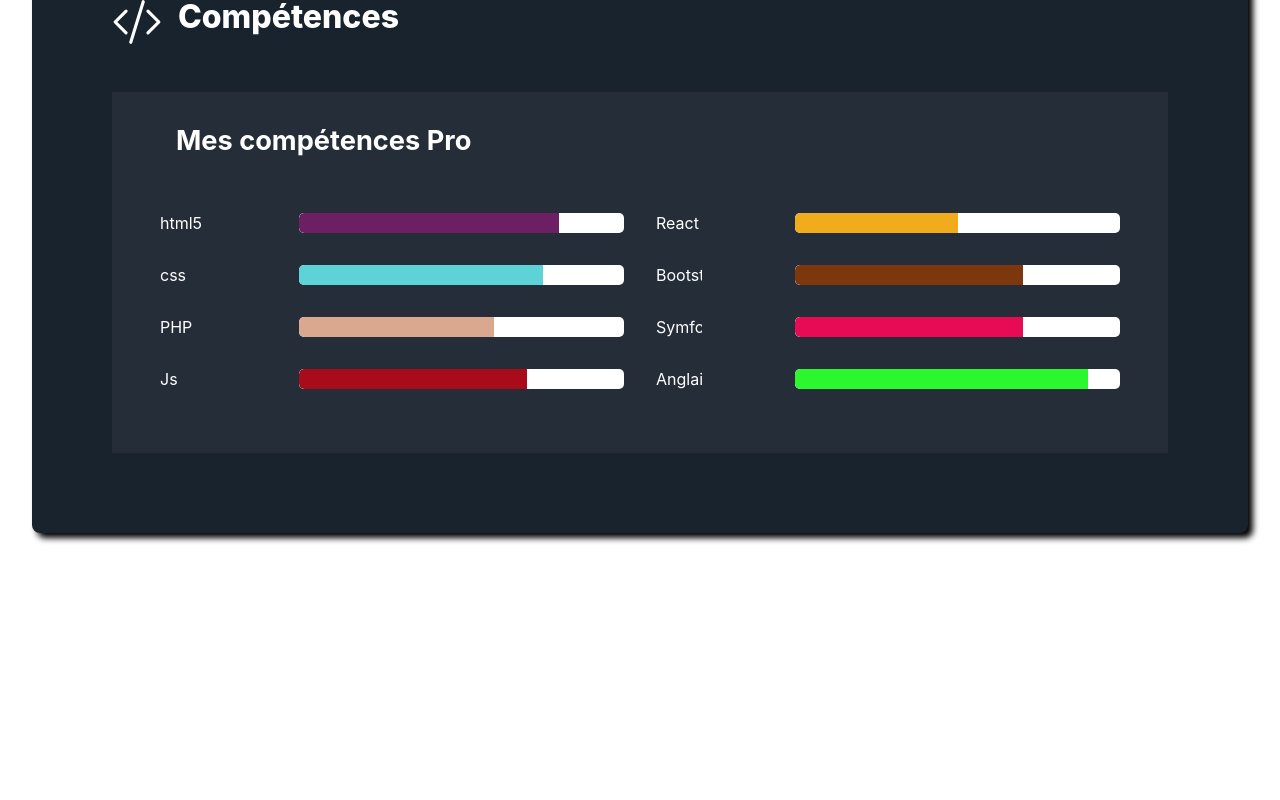
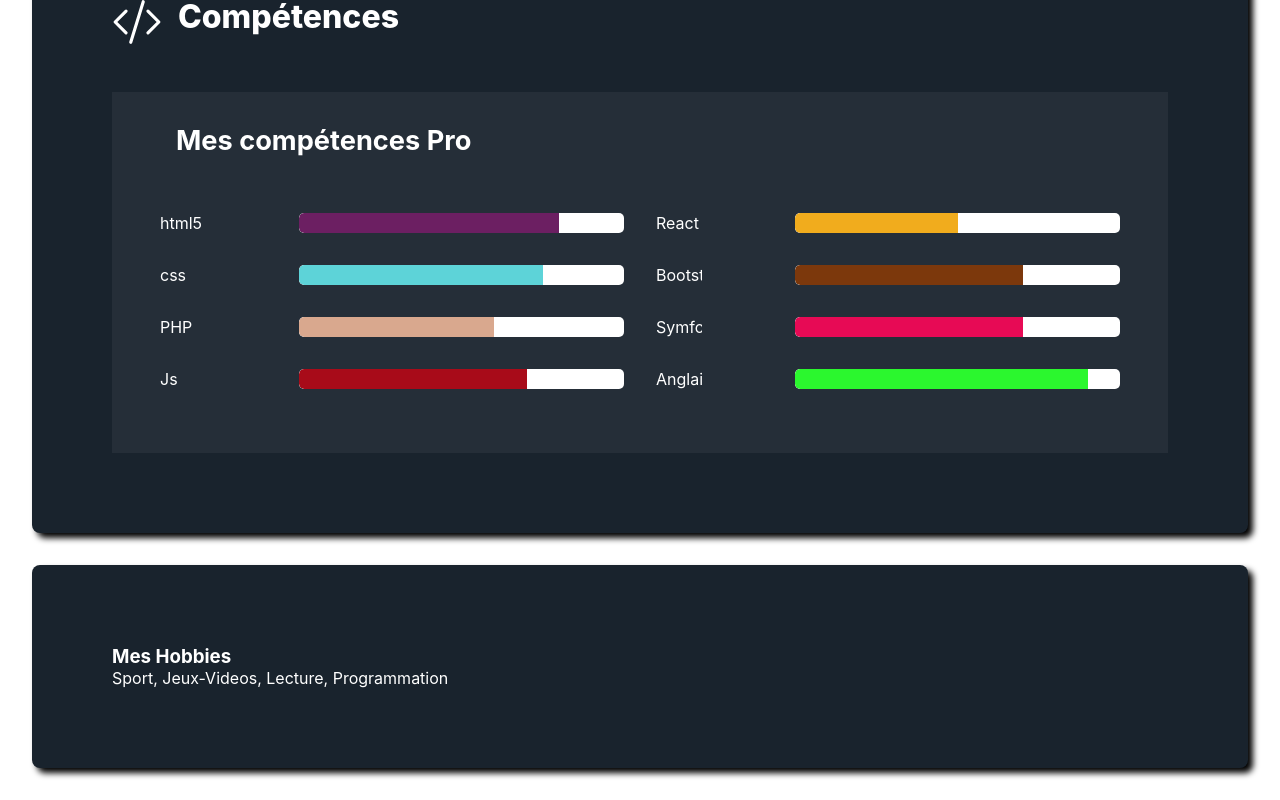
Before and after one commit to SaidBOHUI/courReact, a React (Create React App) app: page /cv in a window 1280 px wide. Shown: the part 2622-3422 px from the top of the page. Before the commit the page ends 3187 px from the top, so only its background shows below. Built offline with nearby package versions, Linux system fonts and the light colour scheme.

Commit message:
add Hobbies

```diff
--- a/src/components/Hobbies.jsx
+++ b/src/components/Hobbies.jsx
@@ -0,0 +1,7 @@
+const Hobbies = () => {
+    return  <div className="bigContainer">
+                <p><h3>Mes Hobbies</h3> Sport, Jeux-Videos, Lecture, Programmation</p>
+            </div>
+}
+
+export default Hobbies
--- a/src/components/Jauge.jsx
+++ b/src/components/Jauge.jsx
@@ -1,4 +1,3 @@
-// import styled from "styled-components"
 import React from 'react';
 
 const Jauge = ({color, pourcentage, matiere}) => {
--- a/src/pages/Cv.jsx
+++ b/src/pages/Cv.jsx
@@ -7,7 +7,7 @@ import Formations from '../components/Formations';
 import Experiences from '../components/Experiences';
 import Competences from '../components/Competences';
 // import Degrees from '../components/Degrees';
-// import Hobbies from '../components/Hobbies';
+import Hobbies from '../components/Hobbies';
 
 
 const Cv = () => {
@@ -19,7 +19,7 @@ const Cv = () => {
                     <Experiences/>
                     <Competences/>
                     {/* <Degrees/> */}
-                    {/* <Hobbies/> */}
+                    <Hobbies/>
                 <Footer />
             </>
 }
```
